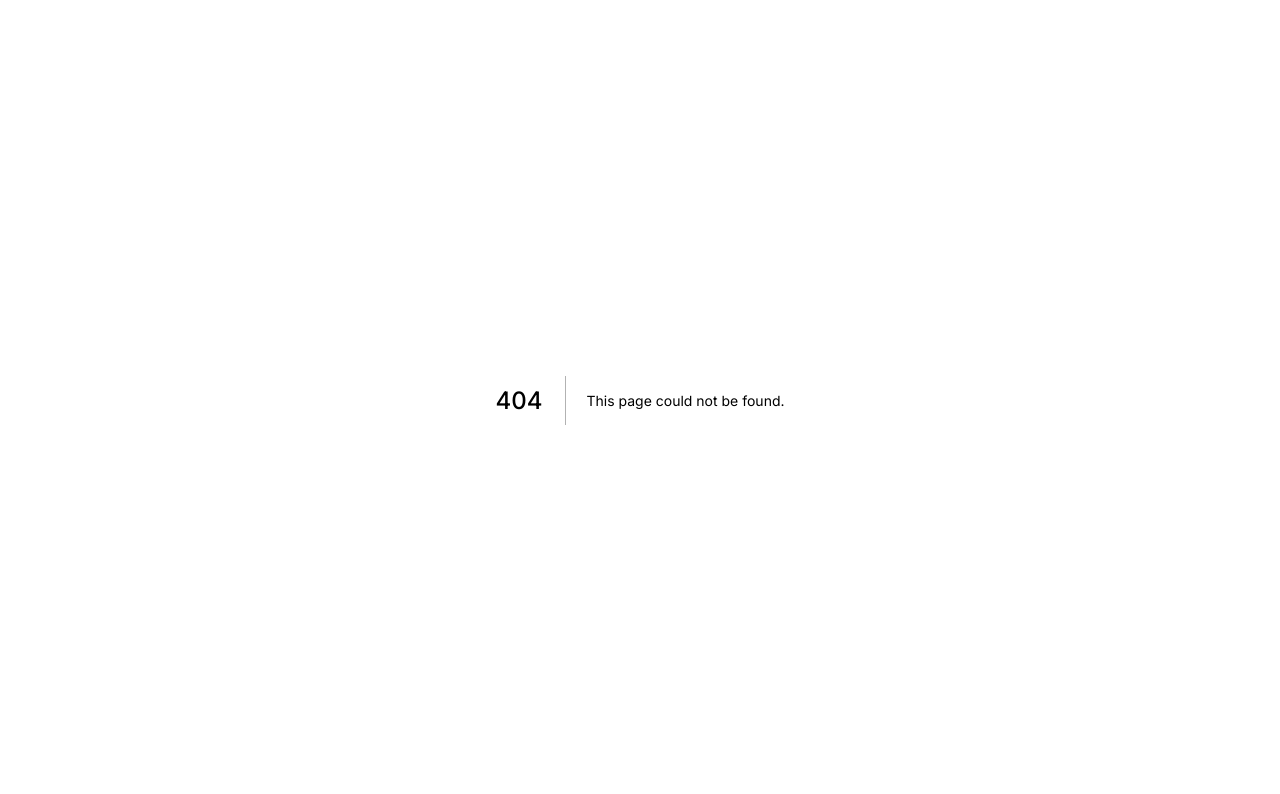
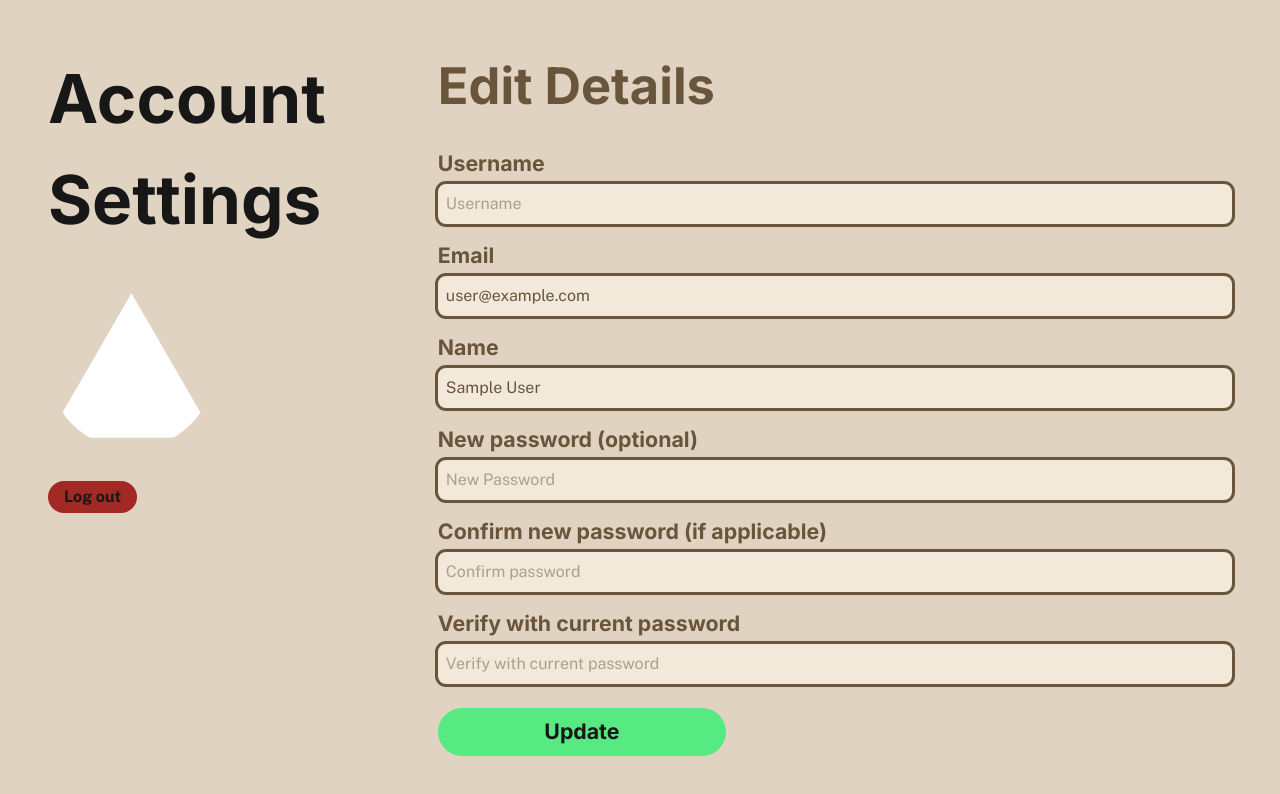
Before and after one commit to cryolins/geojournal, a Next.js app: page /settings in a window 1280 px wide. Before the commit this address had no page. Shown: the top 794 px of the page. Built offline with nearby package versions, Linux system fonts and the light colour scheme; no server answers; sample sign-in values are in the browser's storage.

Commit message:
settings page edit user form

```diff
--- a/app/globals.css
+++ b/app/globals.css
@@ -16,7 +16,7 @@
 @media (prefers-color-scheme: light) {
   :root {
     --text: #69553b;
-    --foreground: #b8a48b;
+    --foreground: #69553b;
     --background: #e1d3c1;
     --backgroundlight: #f9f4ec;
     --field: #f3e9db;
--- /dev/null
+++ b/app/settings/page.tsx
@@ -0,0 +1,22 @@
+import { auth } from "@/auth";
+import { EditForm, Profile } from "@/components/settings";
+import { redirect } from "next/navigation";
+
+
+export default async function Settings() {
+    // session data
+    const session = await auth();
+    if (!session) {
+        // fallback case when signed out from another tab
+        redirect("/login");
+    }
+
+    const { username, name, email } = session.user;
+
+    return (
+        <div className="flex flex-col sm:flex-row min-h-screen min-w-full items-center sm:items-start justify-center bg-background p-6 sm:p-12 gap-8 sm:gap-28">
+            <Profile />
+            <EditForm username={username} name={name} email={email}/>
+        </div>
+    );
+}
--- a/auth.ts
+++ b/auth.ts
@@ -56,12 +56,17 @@ export const authOptions: NextAuthConfig = {
     ],
 
     callbacks: {
-            async jwt({ token, user }) {
+            async jwt({ token, user, trigger, session }) {
             if (user) {
                 token.id = user.id;
                 token.email = user.email;
                 token.name = user.name;
                 token.username = user.username;
+            }
+            if (trigger === "update" && session) {
+                token.email = session.email;
+                token.name = session.name;
+                token.username = session.username;
             }
             return token;
         },
--- a/components/auth-buttons.tsx
+++ b/components/auth-buttons.tsx
@@ -11,8 +11,8 @@ export function LogoutButton () {
         localStorage.setItem('logoutEvent', Date.now().toString());
     }
     return (
-        <button className="flex items-center justify-center p-1 px-4 bg-bad rounded-full w-fit hover:bg-[#c04d47] transition-colors">
-            <h6 className="contrast-text" onClick={logoutClick}>Log out{/*isSubmitting ? "..." : ""*/}</h6>
+        <button onClick={logoutClick} className="flex items-center justify-center p-1 px-4 bg-bad rounded-full w-fit hover:bg-[#c04d47] transition-colors">
+            <h6 className="contrast-text font-bold">Log out{/*isSubmitting ? "..." : ""*/}</h6>
         </button>
     );
 }
--- a/components/login-form.tsx
+++ b/components/login-form.tsx
@@ -1,6 +1,6 @@
 "use client";
 import { signIn } from "next-auth/react";
-import { LoginInput } from "@/interfaces/signin";
+import { LoginInput } from "@/interfaces/user-input";
 import Link from "next/link";
 import { useState } from "react";
 import { useForm, SubmitHandler } from "react-hook-form";
--- /dev/null
+++ b/components/settings.tsx
@@ -0,0 +1,153 @@
+"use client";
+import { SubmitHandler, useForm } from "react-hook-form";
+import { LogoutButton } from "./auth-buttons";
+import { EditInput } from "@/interfaces/user-input";
+import { useState } from "react";
+import { useMounted } from "./use-mounted";
+import { useSession } from "next-auth/react";
+import { useRouter } from "next/router";
+
+interface EditFormProps{
+    username: string
+    name: string
+    email: string
+}
+
+interface SubmitMsg{
+    message: string
+    ok: "good" | "bad"
+}
+
+export function Profile() {
+
+    return (
+        <div className="flex flex-col h-fit w-full sm:w-sm items-center sm:items-start gap-y-8">
+            <h1 className="text-center sm:text-left contrast-text font-bold">Account Settings</h1>
+            <img className="w-3/5 max-w-3xs rounded-full aspect-square" src="vercel.svg" alt="Profile picture" />
+            <LogoutButton />
+        </div>
+    );
+}
+
+export function EditForm({ username, name, email }: EditFormProps) {
+    // hooks
+    const { register, handleSubmit, watch, formState: { isSubmitting, errors } } = useForm<EditInput>();
+    const [submitMsg, setSubmitMsg] = useState<SubmitMsg>({ message: "", ok: "bad" });
+    const clearSubmitMsg = () => (setSubmitMsg({ message: "", ok: "bad" }));
+    const [mounted] = useMounted();
+    const { update } = useSession();
+
+    // check if mounted to avoid hydration error
+    if (!mounted) {
+        return (
+            <div className="flex items-center align-center">
+                <h1 className="contrast-text font-bold">Loading...</h1>
+            </div>
+        );
+    }
+
+    //validation options
+    const usernameOptions = {
+        required: "Username required",
+        pattern: { value: /^[A-Za-z0-9._-]+$/i, message: "Invalid username, only letters, numbers, and . _ - are allowed" },
+        minLength: { value: 3, message: "Username must be between 3 and 20 letters long" },
+        maxLength: { value: 20, message: "Username must be between 3 and 20 letters long" }
+    };
+    const emailOptions = {
+        required: "Email required",
+        pattern: { value: /^[a-zA-Z0-9._%+-]+@[a-zA-Z0-9.-]+\.[a-zA-Z]{2,}$/, message: "Invalid email" }
+    };
+    const nameOptions = {
+        required: "Name required"
+    };
+    const newPasswordOptions = {
+        minLength: { value: 8, message: "Password must be at least 8 characters" }
+    };
+    const confirmNewPasswordOptions = {
+        validate: (val: string | undefined) => {
+            if (watch("newPassword") != val) {
+                return "New passwords do not match";
+            }
+        }
+    };
+    const oldPasswordOptions = {
+        required: "Please verify your current password to update"
+    };
+
+    // submit handler
+    const onSubmit: SubmitHandler<EditInput> = async (inp) => {
+        // create data
+        const { username, name, email, oldPassword } = inp;
+        const newPassword = inp.newPassword || undefined; // if falsy, make undefined
+
+        // try sending to PUT endpoint
+        try {
+            const res = await fetch("/api/users", {
+                method: "PUT",
+                headers: { "Content-Type": "application/json" },
+                body: JSON.stringify({
+                    username, name, email, newPassword, oldPassword
+                })
+            });
+            const resData: any = await res.json();
+            if (res.status == 401) {
+                setSubmitMsg({ message: "Invalid password", ok: "bad" });
+            } else if (!res.ok) {
+                setSubmitMsg({ message: "Error updating details, please try again", ok: "bad" });
+                console.error(resData.message);
+            } else {
+                await update({
+                    username: resData.username, name: resData.name, email: resData.email
+                 });
+                 setSubmitMsg({ message: "Success!", ok: "good" });
+            }
+        } catch (error) {
+            console.error(error);
+        }
+    };
+
+    return (
+        <form onSubmit={handleSubmit(onSubmit)} className="flex flex-col h-fit w-full gap-y-6 items-center sm:items-start">
+            <h2 className="font-bold">Edit Details</h2>
+            <div className="flex flex-col h-fit w-full gap-y-4">
+                <div className="flex flex-col w-full gap-y-1">
+                    <h5>Username</h5>
+                    <input {...register("username", usernameOptions)} placeholder="Username" defaultValue={username}
+                    className="input-field w-full" autoComplete="off" onChange={clearSubmitMsg}/>
+                    {errors.username ? <p role="alert" className="mt-1 text-bad">{errors.username.message}</p> : null}
+                </div>
+                <div className="flex flex-col w-full gap-y-1">
+                    <h5>Email</h5>
+                    <input {...register("email", emailOptions)} placeholder="Email" defaultValue={email}
+                    className="input-field w-full" autoComplete="email" onChange={clearSubmitMsg}/>
+                    {errors.email ? <p role="alert" className="mt-1 text-bad">{errors.email.message}</p> : null}
+                </div>
+                <div className="flex flex-col w-full gap-y-1">
+                    <h5>Name</h5>
+                    <input {...register("name", nameOptions)} placeholder="Name" defaultValue={name}
+                    className="input-field w-full" autoComplete="name" onChange={clearSubmitMsg}/>
+                    {errors.name ? <p role="alert" className="mt-1 text-bad">{errors.name.message}</p> : null}
+                </div>
+                <div className="flex flex-col w-full gap-y-1">
+                    <h5>New password (optional)</h5>
+                    <input {...register("newPassword", newPasswordOptions)} placeholder="New Password" className="input-field w-full" type="password" autoComplete="new-password"/>
+                    {errors.newPassword ? <p role="alert" className="mt-1 text-bad">{errors.newPassword.message}</p> : null}
+                </div>
+                <div className="flex flex-col w-full gap-y-1">
+                    <h5>Confirm new password (if applicable)</h5>
+                    <input {...register("confirmNewPassword", confirmNewPasswordOptions)} placeholder="Confirm password" className="input-field w-full" type="password" autoComplete="off"/>
+                    {errors.confirmNewPassword ? <p role="alert" className="mt-1 text-bad">{errors.confirmNewPassword.message}</p> : null}
+                </div>
+                <div className="flex flex-col w-full gap-y-1">
+                    <h5>Verify with current password</h5>
+                    <input {...register("oldPassword", oldPasswordOptions)} placeholder="Verify with current password" className="input-field w-full" type="password" autoComplete="off"/>
+                    {errors.oldPassword ? <p role="alert" className="mt-1 text-bad">{errors.oldPassword.message}</p> : null}
+                </div>
+            </div>
+            {!!submitMsg.message ? <p className={`text-${submitMsg.ok}`}>{submitMsg.message}</p> : null}
+            <button type="submit" className="rounded-full contrast-text items-center justify-center w-2xs py-2 bg-primary hover:bg-secondary transition-colors">
+                <h5 className="font-bold">{isSubmitting ? "Updating..." : "Update"}</h5>
+            </button>
+        </form>
+    );
+}
--- a/components/signup-form.tsx
+++ b/components/signup-form.tsx
@@ -1,6 +1,6 @@
 "use client";
 import { useForm, SubmitHandler } from "react-hook-form";
-import { SignupInput } from "@/interfaces/signin";
+import { SignupInput } from "@/interfaces/user-input";
 import Link from "next/link";
 import { useState } from "react";
 
@@ -76,7 +76,7 @@ export default function SignupForm() {
                             {errors.email ? <p role="alert" className="mt-1 text-bad">{errors.email.message}</p> : null}
                         </div>
                         <div className="flex flex-col w-full">
-                            <input {...register("password", passwordOptions)} placeholder="Password" className="input-field w-full" type="password" autoComplete="current-password"/>
+                            <input {...register("password", passwordOptions)} placeholder="Password" className="input-field w-full" type="password" autoComplete="new-password"/>
                             {errors.password ? <p role="alert" className="mt-1 text-bad">{errors.password.message}</p> : null}
                         </div>
                         <div className="flex flex-col w-full">
--- /dev/null
+++ b/components/use-mounted.tsx
@@ -0,0 +1,12 @@
+"use client";
+import { useState, useEffect } from "react";
+
+export function useMounted() {
+    const [mounted, setMounted] = useState(false);
+
+    useEffect(() => {
+        setMounted(true);
+    }, []);
+
+    return [mounted];
+};
--- a/interfaces/requests.ts
+++ b/interfaces/requests.ts
@@ -45,5 +45,5 @@ export const editUserRequestSchema = z.object({
     name: z.string().optional(),
     email: z.email().optional(),
     newPassword: z.string().min(8).optional(),
-    oldPassword: z.string().min(8)
+    oldPassword: z.string()
 });
--- a/middleware.ts
+++ b/middleware.ts
@@ -16,7 +16,7 @@ export default async function authMiddleware (req: NextRequest) {
 
     const token = await getToken({ req, secret: SECRET });
     const nextPath = req.nextUrl.pathname;
-    console.log(token);
+    //console.log(token);
 
     if (!token && protPaths.includes(nextPath)) {
         // trying to access protected paths without logging in -> redirect to login page
```
Also changed, not shown: interfaces/user-input.ts (renamed from interfaces/signin.ts, +9 -0 lines).
